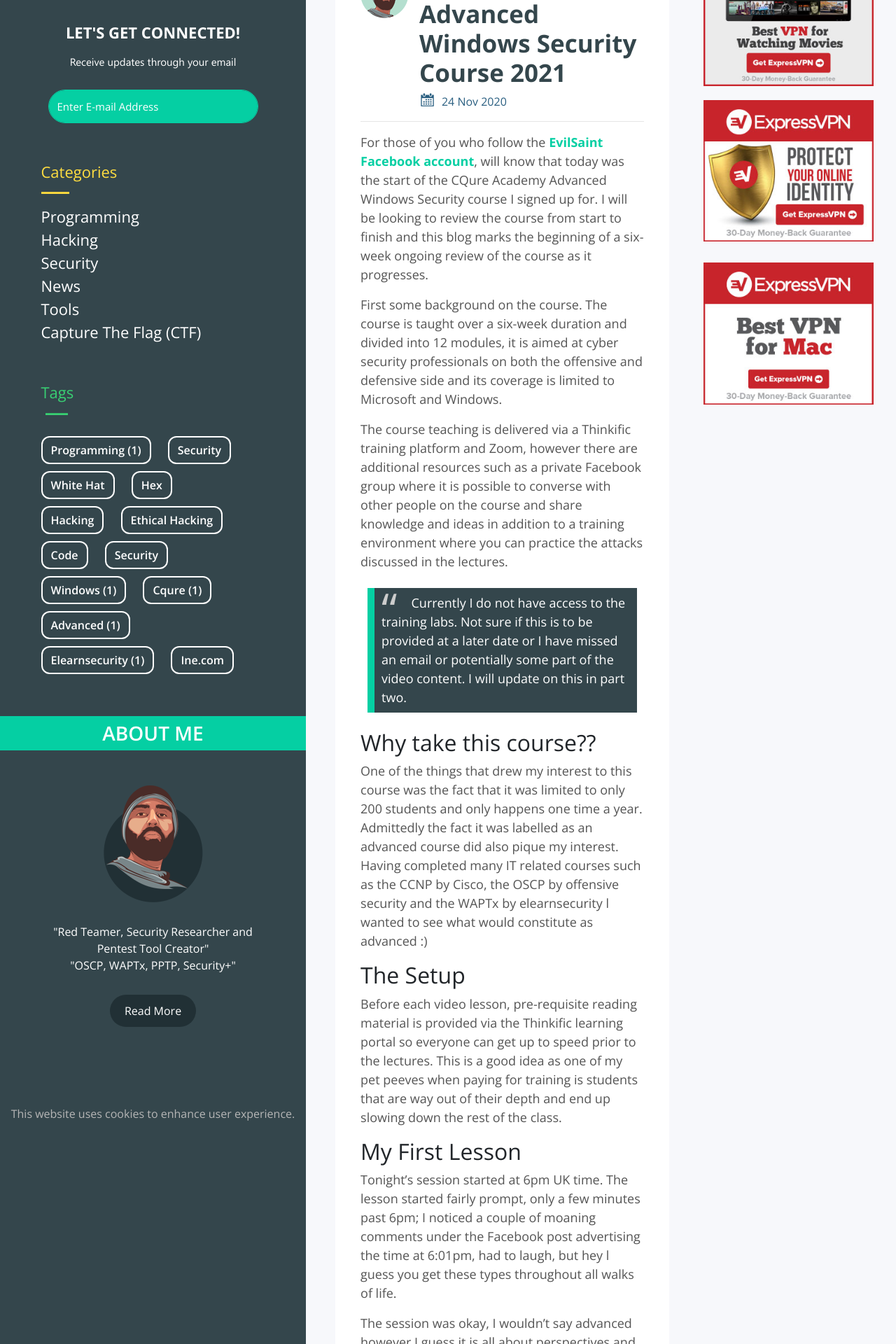
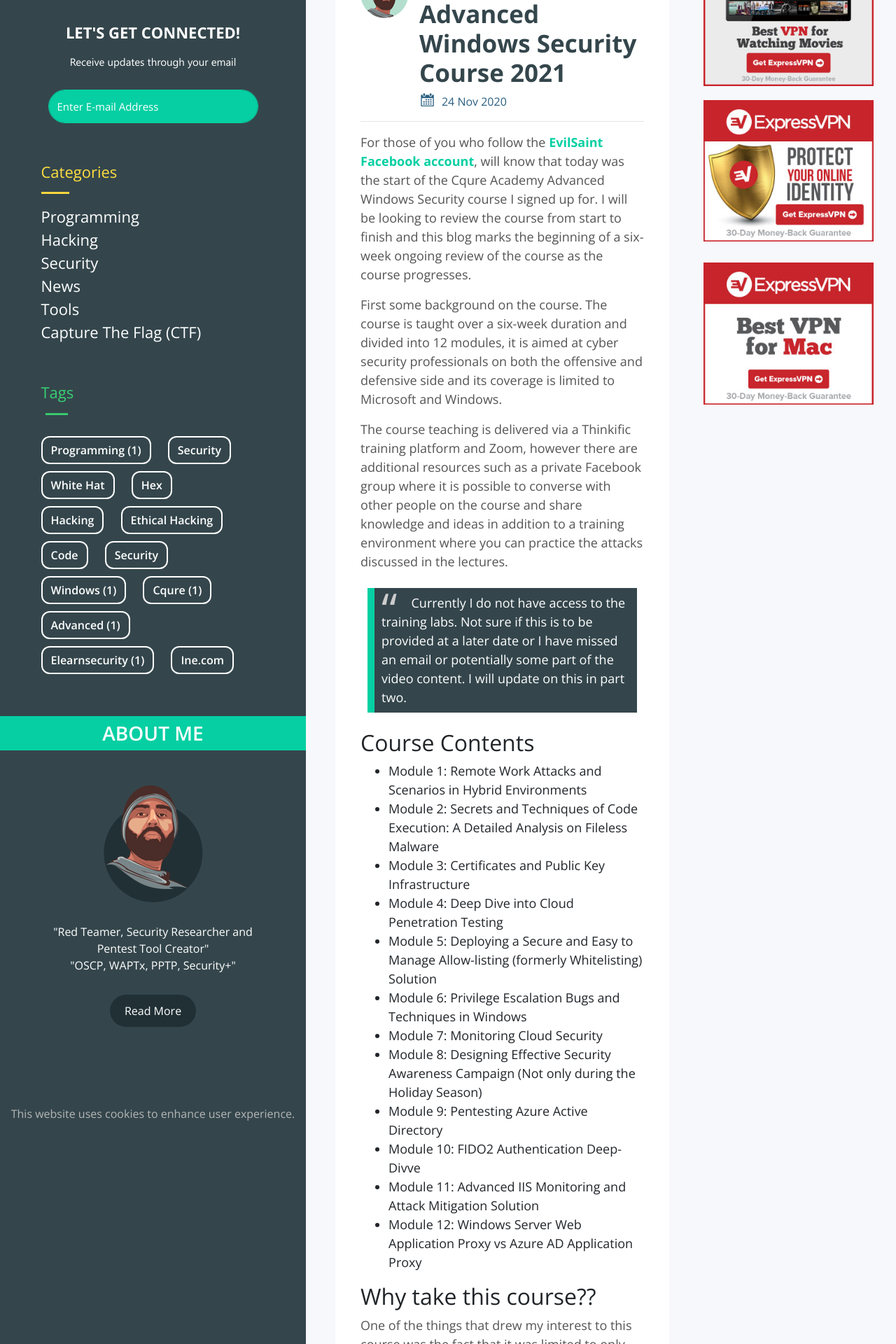
Before and after one commit to cleverberry/evilsaint, a Jekyll site: the page built from _posts/2020-11-24-cqure-academy-advanced-windows-security-course-2021.md, in a window 1280 px wide. Shown: the part 327-2247 px from the top of the page at 70% size. Built offline with Jekyll 4.4.1, drawn with Linux system fonts in a browser that asks for light colours; nearby versions of some CDN libraries; a style sheet for code colours, icons or effects is not loaded; some of the changed text lies outside the part shown.

Commit message:
Update cqure-academy-advanced-windows-security-course-2021

```diff
--- a/_posts/2020-11-24-cqure-academy-advanced-windows-security-course-2021.md
+++ b/_posts/2020-11-24-cqure-academy-advanced-windows-security-course-2021.md
@@ -25,14 +25,34 @@
     cursor: pointer;
     color: #05cfa3;
   }
+
+  ul > li {
+    font-size: 18px;
+  }
 </style>
-For those of you who follow the <a class="hover-link" target="_blank" href="https://www.facebook.com/TheEvilSaint">EvilSaint Facebook account</a>, will know that today was the start of the CQure Academy Advanced Windows Security course I signed up for. I will be looking to review the course from start to finish and this blog marks the beginning of a six-week ongoing review of the course as it progresses.
+For those of you who follow the  <a class="hover-link" target="_blank" href="https://www.facebook.com/TheEvilSaint">EvilSaint Facebook account</a>, will know that today was the start of the Cqure Academy Advanced Windows Security course I signed up for. I will be looking to review the course from start to finish and this blog marks the beginning of a six-week ongoing review of the course as the course progresses.
 
 First some background on the course. The course is taught over a six-week duration and divided into 12 modules, it is aimed at cyber security professionals on both the offensive and defensive side and its coverage is limited to Microsoft and Windows.
 
 The course teaching is delivered via a Thinkific training platform and Zoom, however there are additional resources such as a private Facebook group where it is possible to converse with other people on the course and share knowledge and ideas in addition to a training environment where you can practice the attacks discussed in the lectures.
 
 > Currently I do not have access to the training labs. Not sure if this is to be provided at a later date or I have missed an email or potentially some part of the video content. I will update on this in part two.
+
+## Course Contents
+<ul>
+  <li>Module 1:  Remote Work Attacks and Scenarios in Hybrid Environments</li>
+  <li>Module 2: Secrets and Techniques of Code Execution: A Detailed Analysis on Fileless Malware</li>
+  <li>Module 3: Certificates and Public Key Infrastructure</li>
+  <li>Module 4: Deep Dive into Cloud Penetration Testing</li>
+  <li>Module 5: Deploying a Secure and Easy to Manage Allow-listing (formerly Whitelisting) Solution</li>
+  <li>Module 6: Privilege Escalation Bugs and Techniques in Windows</li>
+  <li>Module 7: Monitoring Cloud Security</li>
+  <li>Module 8: Designing Effective Security Awareness Campaign (Not only during the Holiday Season)</li>
+  <li>Module 9: Pentesting Azure Active Directory</li>
+  <li>Module 10: FIDO2 Authentication Deep-Divve</li>
+  <li>Module 11: Advanced IIS Monitoring and Attack Mitigation Solution</li>
+  <li>Module 12: Windows Server Web Application Proxy vs Azure AD Application Proxy</li>
+</ul>
 
 ## Why take this course??
 
@@ -44,12 +64,14 @@
 
 ## My First Lesson
 
-Tonight's session started at 6pm UK time. The lesson started fairly prompt, only a few minutes past 6pm; I noticed a couple of moaning comments under the Facebook post advertising the time at 6:01pm, had to laugh, but hey l guess you get these types throughout all walks of life.
+Tonight's session started at 6pm UK time. The lesson started fairly prompt, only a few minutes past the hour; I noticed a couple of moaning comments under the Facebook post advertising the start time in the private group, this was a 6:01pm, had to laugh, but hey l guess you get these types throughout all walks of life.
 
 The session was okay, I wouldn’t say advanced however I guess it is all about perspectives and prior experience. This was the first session so a lot of introduction type content and housekeeping yet despite this I still picked up two new things that l didn’t know before the lesson which for me I felt was good value.
 
-The instructors, Paula and Mike were up-beat and excited to be teaching the revamped curriculum, the Zoom platform was stable and with the exception of one person the audio was crisp for everyone.
+The instructors, Paula and Mike were up-beat and excited to be teaching the revamped curriculum, the Zoom platform was stable and with the exception of one person commenting in the chat the audio was crisp for everyone.
 
-Unfortunately, the first demo that Paula attempted didn’t work as expected, possibly caused due to the Demo Gods not receiving a big enough sacrifice prior to lesson commencement. When the demo didn’t work l had flashbacks to every to every demo I have given in my own private <a class="hover-link" target="_blank" href="{{ site.baseurl }}/ethical-hacking-mentoring-group">ethical hacking mentoring group</a> that had ever gone wrong. Luckily, Paula was a pro and was prepared with screenshots, so we all understood the point of what was supposed to happen.
+Unfortunately, the first demo that Paula attempted didn’t work as expected, possibly caused due to the Demo Gods not receiving a big enough sacrifice prior to lesson commencement. When the demo didn’t work l had flashbacks to every to every demo I have given in my own private ethical hacking mentoring group that had ever gone wrong. Luckily, Paula was a pro and was prepared with screenshots, so we all understood the point of what was supposed to happen.
 
-I am looking forward to the next session and depending on how this course progresses may do another CQure academy course straight after this one.
+Mike walked us through some interesting paths of gaining footholds into companies infrastructure via employees working from home.  I really liked this approach; many courses show you individual attacks and typically step you through them in isolation. Mike guided us through a progressive group of attacks and techniques that could be chained together in a very realistic scenario.
+
+I am looking forward to the next session and depending on how this course progresses may do another Cqure academy course straight after this one.
```
